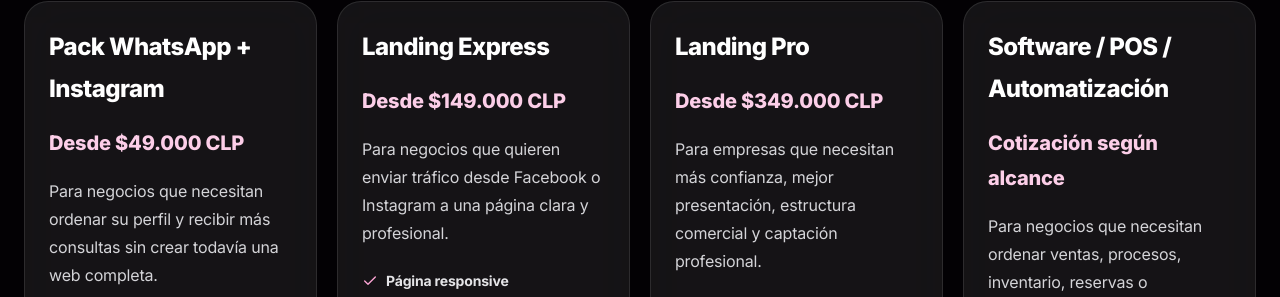
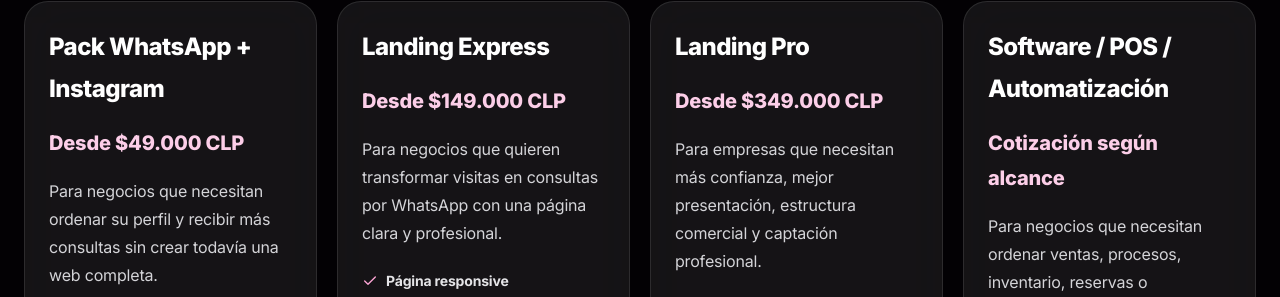
Before and after one commit to EmeRProgramaX/emeste-cl, a Next.js app: page / in a window 1280 px wide. Shown: the part 2088-2385 px from the top of the page. Built offline with nearby package versions, Linux system fonts and the light colour scheme; no server answers.

Commit message:
Generalize service copy and remove Facebook-specific wording

```diff
--- a/src/data/emeste.ts
+++ b/src/data/emeste.ts
@@ -36,7 +36,7 @@
     title: "Landing Express",
     href: "/#planes",
     description:
-      "Una página profesional enfocada en convertir visitas de Facebook o Instagram en consultas por WhatsApp.",
+      "Una página profesional enfocada en convertir visitas de campañas, redes sociales o Marketplace en consultas por WhatsApp.",
     cta: "Cotizar landing",
   },
   {
@@ -53,7 +53,7 @@
   {
     title: "Landing pages que llevan a WhatsApp",
     description:
-      "Páginas claras, rápidas y orientadas a captar clientes desde Facebook, Instagram o campañas pagadas.",
+      "Páginas claras, rápidas y orientadas a captar clientes desde redes sociales, Marketplace o campañas pagadas.",
   },
   {
     title: "Optimización de Instagram y WhatsApp",
@@ -84,7 +84,7 @@
     name: "Landing Express",
     price: "Desde $149.000 CLP",
     description:
-      "Para negocios que quieren enviar tráfico desde Facebook o Instagram a una página clara y profesional.",
+      "Para negocios que quieren transformar visitas en consultas por WhatsApp con una página clara y profesional.",
     items: ["Página responsive", "Botón WhatsApp", "Textos comerciales", "Secciones de servicios", "Publicación online"],
   },
   {
@@ -115,7 +115,7 @@
     tag: "Página de venta",
     title: "Landing Express",
     description:
-      "Página profesional para campañas de Facebook, Instagram y Marketplace con contacto directo a WhatsApp.",
+      "Página profesional para campañas, redes sociales y Marketplace con contacto directo a WhatsApp.",
     href: "/#planes",
   },
   {
```
